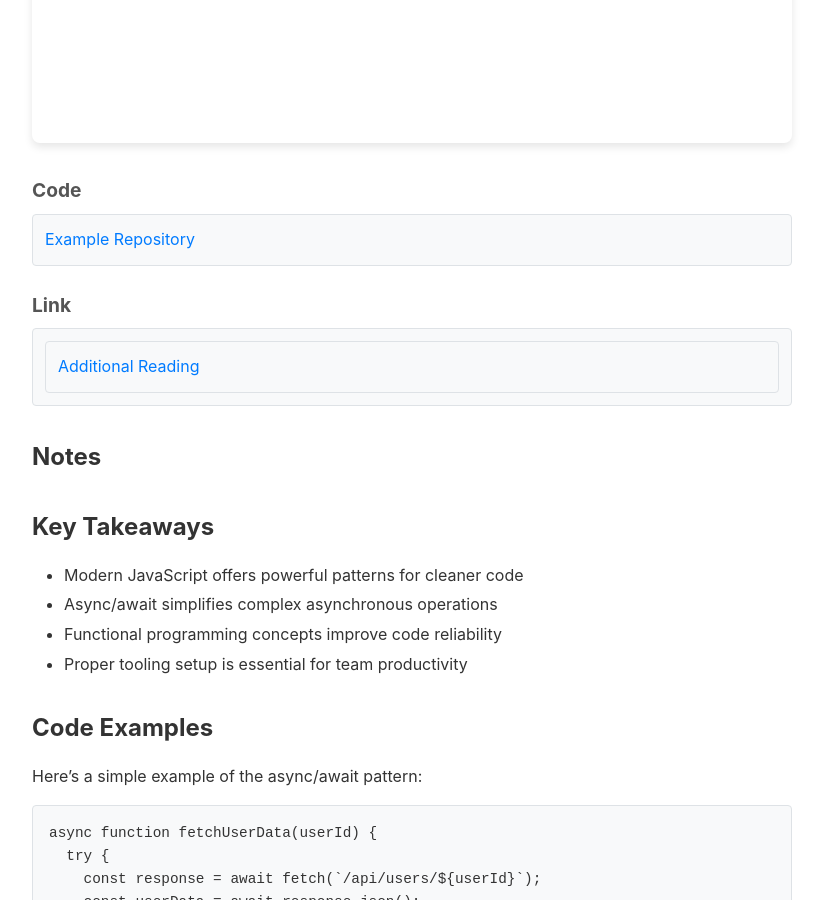
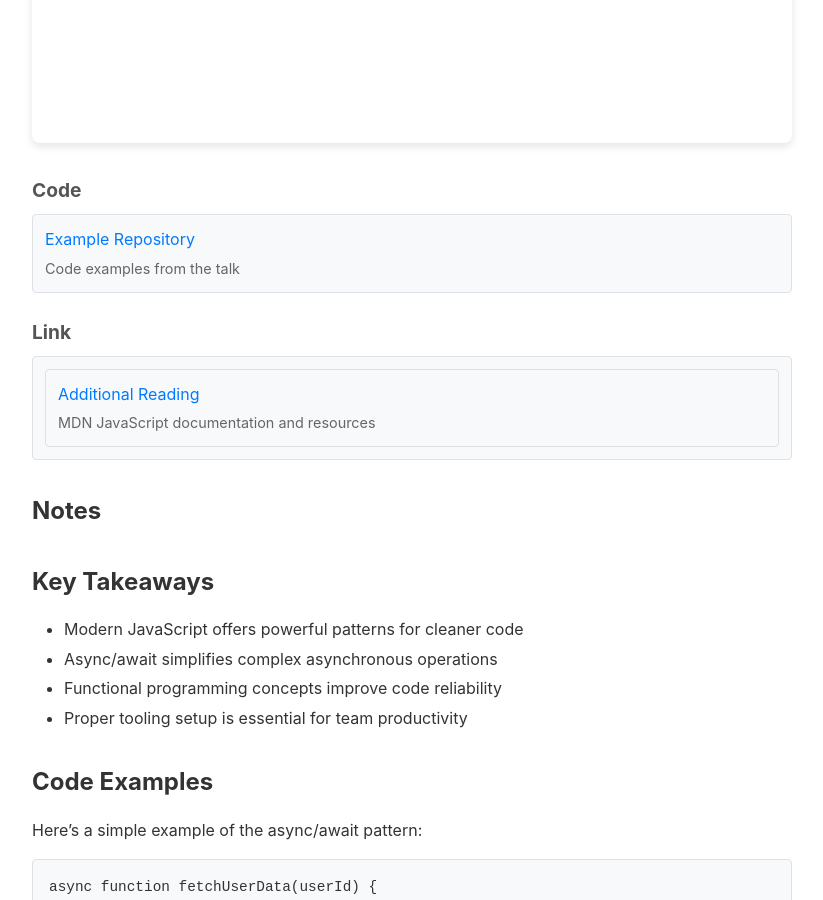
Before and after one commit to jbaruch/shownotes-template, a Jekyll site: the page built from _talks/sample-talk.md, in a window 1280 px wide and 900 px high, scrolled down 1469 px. Shown: the whole window, without its empty margins (228-1051 px from the left). Built offline with Jekyll 4.4.1, drawn with Linux system fonts in a browser that asks for light colours; part of the change alters nothing that is shown.

Commit message:
Replace Jekyll plugin with Liquid includes for GitHub Pages compatibility
- Create embedded_resource.html include with Liquid logic for URL detection
- Support for Google Slides and YouTube URL parsing and conversion
- Update talk layout to use Jekyll includes instead of custom plugin
- Remove Jekyll plugin (not supported by GitHub Pages safe mode)
- Maintain all embed functionality using only standard Jekyll features
- Tested with real URLs - generates proper responsive iframes

Compatible with GitHub Pages restrictions on custom plugins

🤖 Generated with [Claude Code](https://claude.ai/code)

Co-Authored-By: Claude <noreply@anthropic.com>

```diff
--- /dev/null
+++ b/_includes/embedded_resource.html
@@ -0,0 +1,101 @@
+{% comment %}
+Embedded resource include for Google Slides and YouTube videos
+Usage: {% include embedded_resource.html resource=resource %}
+{% endcomment %}
+
+{% assign resource = include.resource %}
+{% assign url = resource.url %}
+{% assign title = resource.title %}
+{% assign type = resource.type %}
+
+{% comment %} Check if URL is Google Slides {% endcomment %}
+{% assign is_google_slides = false %}
+{% if url contains "docs.google.com/presentation/d/" %}
+  {% assign is_google_slides = true %}
+{% endif %}
+
+{% comment %} Check if URL is YouTube {% endcomment %}
+{% assign is_youtube = false %}
+{% if url contains "youtube.com/watch?v=" or url contains "youtu.be/" or url contains "m.youtube.com/watch?v=" %}
+  {% assign is_youtube = true %}
+{% endif %}
+
+{% if is_google_slides %}
+  {% comment %} Extract presentation ID from Google Slides URL {% endcomment %}
+  {% assign url_parts = url | split: "/d/" %}
+  {% if url_parts.size > 1 %}
+    {% assign id_part = url_parts[1] | split: "/" | first %}
+    {% assign embed_url = "https://docs.google.com/presentation/d/e/" | append: id_part | append: "/pubembed?start=false&loop=false&delayms=3000" %}
+
+    <li class="resource-item resource-{{ type }}">
+      <div class="embed-container slides-embed">
+        <iframe src="{{ embed_url }}"
+                frameborder="0"
+                allowfullscreen="true"
+                loading="lazy"
+                title="{{ title | escape }}"
+                class="responsive-iframe">
+        </iframe>
+      </div>
+    </li>
+  {% else %}
+    {% comment %} Fallback to link if URL parsing fails {% endcomment %}
+    <li class="resource-item resource-{{ type }}">
+      <a href="{{ url }}" target="_blank" rel="noopener noreferrer" class="resource-link">
+        {{ title }}
+        {% if include.resource.description %}<span class="resource-description">{{ include.resource.description }}</span>{% endif %}
+      </a>
+    </li>
+  {% endif %}
+
+{% elsif is_youtube %}
+  {% comment %} Extract video ID from YouTube URL {% endcomment %}
+  {% assign video_id = "" %}
+
+  {% if url contains "youtube.com/watch?v=" or url contains "m.youtube.com/watch?v=" %}
+    {% comment %} Extract from youtube.com/watch?v=ID format {% endcomment %}
+    {% assign url_parts = url | split: "v=" %}
+    {% if url_parts.size > 1 %}
+      {% assign video_id = url_parts[1] | split: "&" | first %}
+    {% endif %}
+  {% elsif url contains "youtu.be/" %}
+    {% comment %} Extract from youtu.be/ID format {% endcomment %}
+    {% assign url_parts = url | split: "youtu.be/" %}
+    {% if url_parts.size > 1 %}
+      {% assign video_id = url_parts[1] | split: "?" | first | split: "&" | first %}
+    {% endif %}
+  {% endif %}
+
+  {% if video_id != "" %}
+    {% assign embed_url = "https://www.youtube-nocookie.com/embed/" | append: video_id %}
+
+    <li class="resource-item resource-{{ type }}">
+      <div class="embed-container video-embed">
+        <iframe src="{{ embed_url }}"
+                frameborder="0"
+                allowfullscreen
+                loading="lazy"
+                title="{{ title | escape }}"
+                class="responsive-iframe">
+        </iframe>
+      </div>
+    </li>
+  {% else %}
+    {% comment %} Fallback to link if video ID extraction fails {% endcomment %}
+    <li class="resource-item resource-{{ type }}">
+      <a href="{{ url }}" target="_blank" rel="noopener noreferrer" class="resource-link">
+        {{ title }}
+        {% if include.resource.description %}<span class="resource-description">{{ include.resource.description }}</span>{% endif %}
+      </a>
+    </li>
+  {% endif %}
+
+{% else %}
+  {% comment %} Non-embeddable URL - show as regular link {% endcomment %}
+  <li class="resource-item resource-{{ type }}">
+    <a href="{{ url }}" target="_blank" rel="noopener noreferrer" class="resource-link">
+      {{ title }}
+      {% if include.resource.description %}<span class="resource-description">{{ include.resource.description }}</span>{% endif %}
+    </a>
+  </li>
+{% endif %}
--- a/_layouts/talk.html
+++ b/_layouts/talk.html
@@ -48,7 +48,23 @@ layout: default
 
     <!-- Talk resources with embedded content support -->
     {% if page.resources and page.resources.size > 0 %}
-    {{ page.resources | render_embedded_resources }}
+    <section class="talk-resources">
+        <h2>Resources</h2>
+
+        {% comment %} Group resources by type {% endcomment %}
+        {% assign grouped_resources = page.resources | group_by: "type" %}
+
+        {% for group in grouped_resources %}
+        <div class="resource-group">
+            <h3>{{ group.name | capitalize }}</h3>
+            <ul class="resource-list">
+                {% for resource in group.items %}
+                {% include embedded_resource.html resource=resource %}
+                {% endfor %}
+            </ul>
+        </div>
+        {% endfor %}
+    </section>
     {% endif %}
 
     <!-- Talk content -->
--- a/_plugins/embed_resources.rb
+++ /dev/null
@@ -1,20 +0,0 @@
-# frozen_string_literal: true
-
-require_relative '../lib/talk_renderer'
-
-# Liquid filter to render embedded resources
-module Jekyll
-  module EmbedResourcesFilter
-    def render_embedded_resources(resources)
-      return '' if resources.nil? || resources.empty?
-
-      renderer = TalkRenderer.new
-      renderer.generate_resources_html(resources)
-    end
-  end
-end
-
-# Register the filter with Jekyll/Liquid
-if defined?(Liquid)
-  Liquid::Template.register_filter(Jekyll::EmbedResourcesFilter)
-end
```
